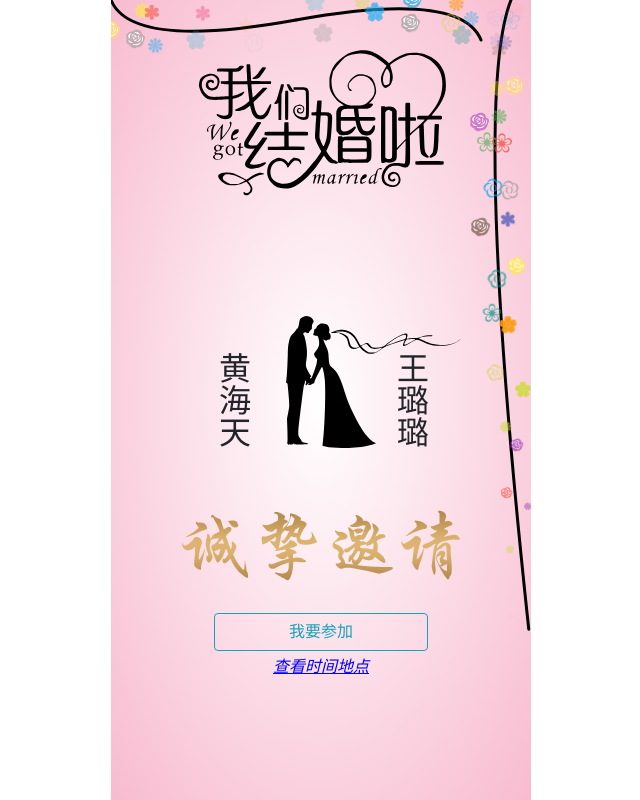
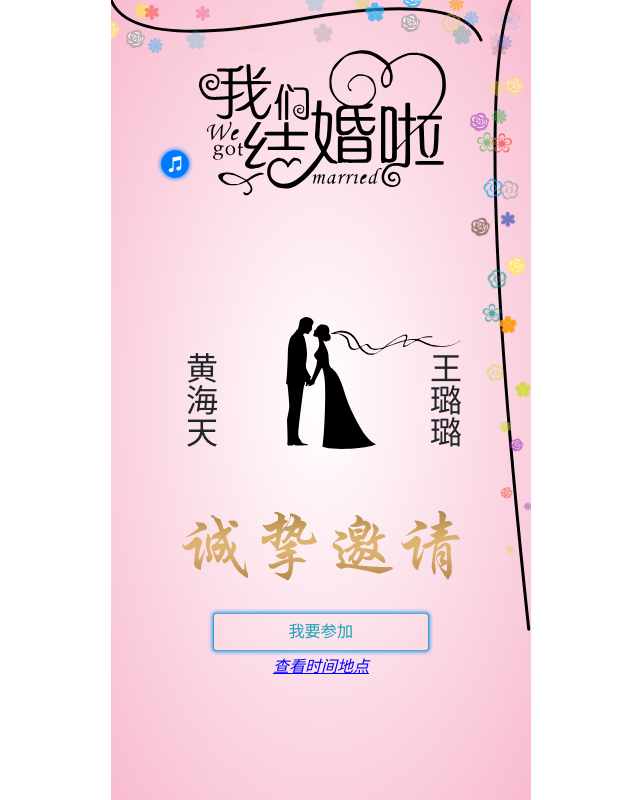
Before and after one commit to hotyhuang/invitation, a React (Create React App) app: page / in a window 1280 px wide. Shown: the whole page, without its empty margins (319-959 px from the left). Built offline with nearby package versions, Linux system fonts and the light colour scheme.

Commit message:
wrap up app

```diff
--- a/package.json
+++ b/package.json
@@ -14,6 +14,7 @@
     "mongoose": "^5.0.10",
     "react": "^16.6.0",
     "react-dom": "^16.6.0",
+    "react-icons": "^3.2.2",
     "react-scripts": "2.1.0",
     "reactstrap": "^6.5.0"
   },
--- a/public/index.html
+++ b/public/index.html
@@ -19,7 +19,7 @@
       work correctly both with client-side routing and a non-root public URL.
       Learn how to configure a non-root public URL by running `npm run build`.
     -->
-    <title>Welcome to Our Wedding</title>
+    <title>Welcome to Our Wedding 您有一份快递</title>
   </head>
   <body>
     <noscript>
--- a/src/ui/Container.css
+++ b/src/ui/Container.css
@@ -29,20 +29,43 @@
     display: grid;
     position: relative;
     height: 100%;
+    overflow: hidden;
     grid-template-rows: 35% 30% 35%;
+}
+
+.musicBtn {
+    position: absolute;
+    left: 50px;
+    top: 150px;
+    z-index: 50;
+    border-radius: 50%;
+    font-size: 20px;
+    padding: 3px;
+    line-height: 15px;
 }
 
 .got-married-svg {
     width: auto;
     height: 150px;
+}
+
+.stage1 .group1 {
     position: relative;
     margin: 1rem 0;
+    opacity: 0;
+    animation: fadeIn 1s, rubberBand 1s;
+    animation-delay: 1s;
+    animation-fill-mode: forwards;
 }
 
-.middle {
+.group2 {
     position: relative;
     display: flex;
     align-items: center;
+    opacity: 0;
+    animation: rotateIn 1s;
+    animation-delay: 2s;
+    animation-fill-mode: forwards;
 }
 
 .bride-groom-svg {
@@ -55,14 +78,18 @@
     transform: translate(-20%, -50%);
 }
 
-.middle .group1 {
+.group2 .nameContainer {
     display: flex;
-    justify-content: space-around;
+    justify-content: space-between;
     width: 100%;
+    margin: auto 2rem;
 }
 
-.group2-table {
+/*.group2-table {
     margin: 1rem;
+}*/
+.group3 {
+    text-align: center;
 }
 
 .group2-table .table-title {
@@ -77,9 +104,24 @@
     font-size: 2rem;
 }
 
-.joinButton {
+.invite-text-img {
+    opacity: 0;
+    animation: fadeIn 1s, tada 1s;
+    animation-delay: 4s;
+    animation-fill-mode: forwards;
+}
+
+.group4 {
     width: 60%;
     margin: 2rem auto;
+    opacity: 0;
+    animation: myBounceInLeft 1s;
+    animation-delay: 6s;
+    animation-fill-mode: forwards;
+}
+
+.joinBtn {
+    animation: glow 1s infinite alternate, pulse 2s infinite;
 }
 
 .decoration {
@@ -104,10 +146,6 @@
     left: 0;
 }
 
-.bottom {
-    text-align: center;
-}
-
 .lookup-text {
     color: blue;
     text-decoration: underline;
@@ -120,6 +158,7 @@
     top: 50%;
     transform: translateY(-50%);
     margin: auto 3rem;
+    animation: fadeIn 2s;
 }
 
 .inputLabel {
@@ -136,6 +175,33 @@
     pointer-events: none;
 }
 
+.stage3 {
+    display: grid;
+    grid-template-rows: 40% 60%;
+    height: 100%;
+    overflow: hidden;
+    text-align: center;
+    animation: fadeIn 2s;
+}
+
+.stage3 .welcomeText {
+    font-size: 26pt;
+    align-self: center;
+}
+
+.stage3 .erkang {
+    width: 180px;
+    height: auto;
+}
+
+.stage3 .note {
+    font-size: 15pt;
+    margin: .5rem auto;
+}
+
+.glowBorder {
+    animation: glow 1s infinite alternate;
+}
 
 
 /* The container */
@@ -143,14 +209,14 @@
     display: block;
     position: relative;
     padding-left: 35px;
-    margin-bottom: 12px;
+    margin: 1rem auto;
     cursor: pointer;
     font-size: 22px;
     -webkit-user-select: none;
     -moz-user-select: none;
     -ms-user-select: none;
     user-select: none;
-    font-size: 1rem;
+    font-size: 10pt;
 }
 /* Hide the browser's default checkbox */
 .myCheckbox input {
@@ -206,3 +272,99 @@
     -ms-transform: rotate(45deg);
     transform: rotate(45deg);
 }
+
+@-webkit-keyframes myBounceInLeft {
+  from,
+  60%,
+  75%,
+  90%,
+  to {
+    -webkit-animation-timing-function: cubic-bezier(0.215, 0.61, 0.355, 1);
+    animation-timing-function: cubic-bezier(0.215, 0.61, 0.355, 1);
+  }
+
+  0% {
+    opacity: 0;
+    -webkit-transform: translate3d(-3000px, 0, 0);
+    transform: translate3d(-3000px, 0, 0);
+  }
+
+  60% {
+    opacity: 1;
+    -webkit-transform: translate3d(25px, 0, 0);
+    transform: translate3d(25px, 0, 0);
+  }
+
+  75% {
+    -webkit-transform: translate3d(-10px, 0, 0);
+    transform: translate3d(-10px, 0, 0);
+  }
+
+  90% {
+    -webkit-transform: translate3d(5px, 0, 0);
+    transform: translate3d(5px, 0, 0);
+  }
+
+  to {
+    opacity: 1;
+    -webkit-transform: translate3d(0, 0, 0);
+    transform: translate3d(0, 0, 0);
+  }
+}
+
+@keyframes myBounceInLeft {
+  from,
+  60%,
+  75%,
+  90%,
+  to {
+    -webkit-animation-timing-function: cubic-bezier(0.215, 0.61, 0.355, 1);
+    animation-timing-function: cubic-bezier(0.215, 0.61, 0.355, 1);
+  }
+
+  0% {
+    opacity: 0;
+    -webkit-transform: translate3d(-3000px, 0, 0);
+    transform: translate3d(-3000px, 0, 0);
+  }
+
+  60% {
+    opacity: 1;
+    -webkit-transform: translate3d(25px, 0, 0);
+    transform: translate3d(25px, 0, 0);
+  }
+
+  75% {
+    -webkit-transform: translate3d(-10px, 0, 0);
+    transform: translate3d(-10px, 0, 0);
+  }
+
+  90% {
+    -webkit-transform: translate3d(5px, 0, 0);
+    transform: translate3d(5px, 0, 0);
+  }
+
+  to {
+    opacity: 1;
+    -webkit-transform: translate3d(0, 0, 0);
+    transform: translate3d(0, 0, 0);
+  }
+}
+
+@-webkit-keyframes glow {
+  from {
+    box-shadow: 0 0 3px -3px rgba(0,123,255,.5);
+  }
+  to {
+    box-shadow: 0 0 3px -3px rgba(0,123,255,.5);
+  }
+}
+
+@keyframes glow {
+  from {
+    box-shadow: 0 0 3px -3px rgba(0,123,255,.5);
+  }
+  to {
+    box-shadow: 0 0 3px 3px rgba(0,123,255,.5);
+  }
+}
--- a/src/ui/Container.js
+++ b/src/ui/Container.js
@@ -6,28 +6,60 @@ import API from './api'
 // import backgroundImg from '../img/bg.jpg'
 import './Container.css';
 
+import { IoIosMusicalNotes, IoMdVolumeOff } from 'react-icons/io'
+
 import TreeCanvas from './TreeCanvas'
 
 import BridegroomSvg from '../img/bride_groom'
 import GotMarriedSvg from '../img/got_married'
 import InviteText from '../img/invite_text.png'
+import Erkang from '../img/erkang.jpg'
+
+import bgMusic from '../music/bg_1.mp3'
 
 export default class Container extends Component {
     state = {
-        stage: 1
+        stage: 1,
+        musicPlaying: true
     }
     nextStage = () => this.setState({stage: this.state.stage + 1})
+    toggleMusic = () => {
+        if (this.state.musicPlaying) {
+            this.bgMusic.pause()
+            this.setState({ musicPlaying: false })
+        } else {
+            this.bgMusic.play()
+            this.setState({ musicPlaying: true })
+        }
+    }
     render() {
-        const { stage } = this.state
+        const { stage, musicPlaying } = this.state
 
-        const stage3 =
-            <div className='stage3'>Welcome</div>
         return (
             <div className='appContainer'>
+                <audio autoPlay loop
+                    ref={node => {this.bgMusic = node}} >
+                    <source src={bgMusic} />
+                </audio>
+                <Button
+                    className={cx(
+                        'musicBtn',
+                        musicPlaying ? 'glowBorder' : null
+                    )}
+                    color={musicPlaying ? 'primary' : 'secondary'}
+                    onClick={this.toggleMusic}>
+                    {
+                        musicPlaying?
+                        <IoIosMusicalNotes />
+                        : <IoMdVolumeOff />
+                    }
+                </Button>
                 <div className='wrapper'>
-                    {stage === 1 ? <StageOne nextStage={this.nextStage} /> :
+                    {
+                        stage === 1 ? <StageOne nextStage={this.nextStage} /> :
                         stage === 2 ? <StageTwo nextStage={this.nextStage} /> :
-                        stage3}
+                        <StageThree />
+                    }
                 </div>
                 <Decoration />
             </div>
@@ -48,38 +80,30 @@ class StageOne extends Component {
                 isOpen={this.state.popover}
                 toggle={this.togglePopover} >
                 <PopoverBody>
-                    <table className='group2-table'>
-                        <tbody>
-                        <tr>
-                            <td className='table-title'>时间：</td>
-                            <td>{Constants.DateTime}</td>
-                        </tr>
-                        <tr>
-                            <td className='table-title'>地点：</td>
-                            <td>{Constants.Address}</td>
-                        </tr>
-                        </tbody>
-                    </table>
+                    <TimeAddressTable />
                 </PopoverBody>
             </Popover>
         )
         return (
             <div className='stage1'>
+                <div className='group1'>
                     <GotMarriedSvg className='got-married-svg' />
-                <div className='middle'>
+                </div>
+                <div className='group2'>
                     <BridegroomSvg className='bride-groom-svg' />
-                    <div className='group1'>
+                    <div className='nameContainer'>
                         <span className='text-name'>黄海天</span>
                         <span className='text-name'>王璐璐</span>
                     </div>
                 </div>
-                <div className='bottom'>
-                    <img src={InviteText} alt='诚挚邀请' />
-                    <div className='joinButton'>
+                <div className='group3'>
+                    <img className='invite-text-img' src={InviteText} alt='诚挚邀请' />
+                    <div className='group4'>
                         <Button
                             outline
                             block
                             color='info'
+                            className='joinBtn'
                             onClick={this.props.nextStage}>
                             我要参加
                         </Button>
@@ -99,51 +123,119 @@ class StageTwo extends Component {
     state = {
         name: '',
         number: '',
-        alone: false
+        alone: false,
+        buttonClicked: false
     }
     setName = (e) => this.setState({name: e.target.value})
-    setNum = (e) => this.setState({number: e.target.value})
+    setNum = (e) => {
+        let value = e.target.value.replace(/\D/g, '')
+        value = value > 15 ? '15'
+            : value < 1 ? '1' : value
+        this.setState({number: value})
+    }
     goAlone = () => this.setState({ alone: !this.state.alone })
     join = () => {
-        const { name, number } = this.state
-        API.add(name, number)
+        const { name, number, alone } = this.state
+
+        this.setState({ buttonClicked: true })
+        if (name.length > 1 && (alone || number)) {
+            this.setState({ loading: true })
+            API.add(name, alone ? 1 : number)
                 .then(resp => {
                     console.log(resp)
+                    this.setState({ loading: false })
+                    this.props.nextStage()
                 })
                 .catch(err => {
+                    this.setState({ loading: false, hasError: true })
                     console.log(err)
                 })
-        this.nextStage()
+        }
     }
     render() {
-        const { name, number, alone } = this.state
+        const { name, number, alone, buttonClicked, loading, hasError } = this.state
+        const nameWarning = buttonClicked && name.length < 2
+        const numberWarning = buttonClicked && (!alone && !number)
         return (
             <div className='stage2'>
+                {
+                    hasError ?
+                    <p className='text-danger'>网络好像不太给力，请再试一次</p>
+                    : null
+                }
+                {
+                    loading ?
+                    <p className='text-info'>玩命储存中...</p>
+                    :
+                    <div>
+                        <TimeAddressTable />
                         <span className='inputLabel'>姓名：</span>
+                        {
+                            nameWarning ?
+                                <p className='text-danger'>忘了您的大名？</p>
+                                : null
+                        }
                         <Input type='text' name='name' placeholder='您的大名'
-                    bsSize="lg"
+                            bsSize="lg" invalid={nameWarning}
                             value={name} onChange={this.setName} />
                         <span className='inputLabel'>人数：</span>
-                <label class="myCheckbox">
-                    就自己去，一个人就是一个军队
+                        {
+                            numberWarning  ?
+                                <p className='text-danger'>多少人一起来？</p>
+                                : null
+                        }
+                        <Input type='number' name='number' placeholder='跟您一起来的有几人'
+                            bsSize="lg" invalid={numberWarning}
+                            className={alone ? 'input-disabled' : null}
+                            value={number} onChange={this.setNum} />
+                        <label className="myCheckbox">
+                            就自己去，一个人就是一个军队！
                             <input type="checkbox" value={alone}
                                 onClick={this.goAlone} />
                             <span className="mark"></span>
                         </label>
-                <Input type='text' name='number' placeholder='跟您一起来的有几人'
-                    bsSize="lg"
-                    className={alone ? 'input-disabled' : null}
-                    value={number} onChange={this.setNum} />
                         <Button outline color="success" block
                             className='callBtn'
                             onClick={this.join}>
                             到场祝福
                         </Button>
                     </div>
+                }
+            </div>
         )
     }
 }
 
+class StageThree extends Component {
+    render() {
+        return (
+            <div className='stage3'>
+                <div className='welcomeText'>期待您的到来~</div>
+                <div>
+                    <img src={Erkang} alt='No Red Pocket!' className='erkang' />
+                    <div className='note'>千万不要带红包！</div>
+                    <div className='note'>千万不要带红包！</div>
+                    <div className='note'>千万不要带红包！</div>
+                </div>
+            </div>
+        )
+    }
+}
+
+const TimeAddressTable = props => (
+    <table className='group2-table'>
+        <tbody>
+            <tr>
+                <td className='table-title'>时间：</td>
+                <td>{Constants.DateTime}</td>
+            </tr>
+            <tr>
+                <td className='table-title'>地点：</td>
+                <td>{Constants.Address}</td>
+            </tr>
+        </tbody>
+    </table>
+)
 
 class Decoration extends Component {
     render() {
--- a/src/ui/TreeCanvas.js
+++ b/src/ui/TreeCanvas.js
@@ -67,9 +67,10 @@ const points3 = [
 const symPoints3 = getSymmetryPoints(points3)
 const points4 = [
     {x: 0, y: height - 100},
-    {x: 40, y: (height + 50)/2},
+    {x: 40, y: height - 80},
     {x: 0, y: 80}
 ]
+
 /**
  * Animates bezier-curve
  *
@@ -225,7 +226,7 @@ export default class TreeCanvas extends Component {
                 [...getPointsAsArray(points2), 3500, 30],
                 [...getPointsAsArray(points3), 2000],
                 [...getPointsAsArray(symPoints3), 2000],
-                [...getPointsAsArray(points4), 3000, 20]
+                [...getPointsAsArray(points4), 3000, 25]
             ]
         )
     }
```
Also changed, not shown: src/img/erkang.jpg (added), 1 other file (tests, documents, lock files or other folders). Lines whose indentation alone changed are shown as unchanged.
